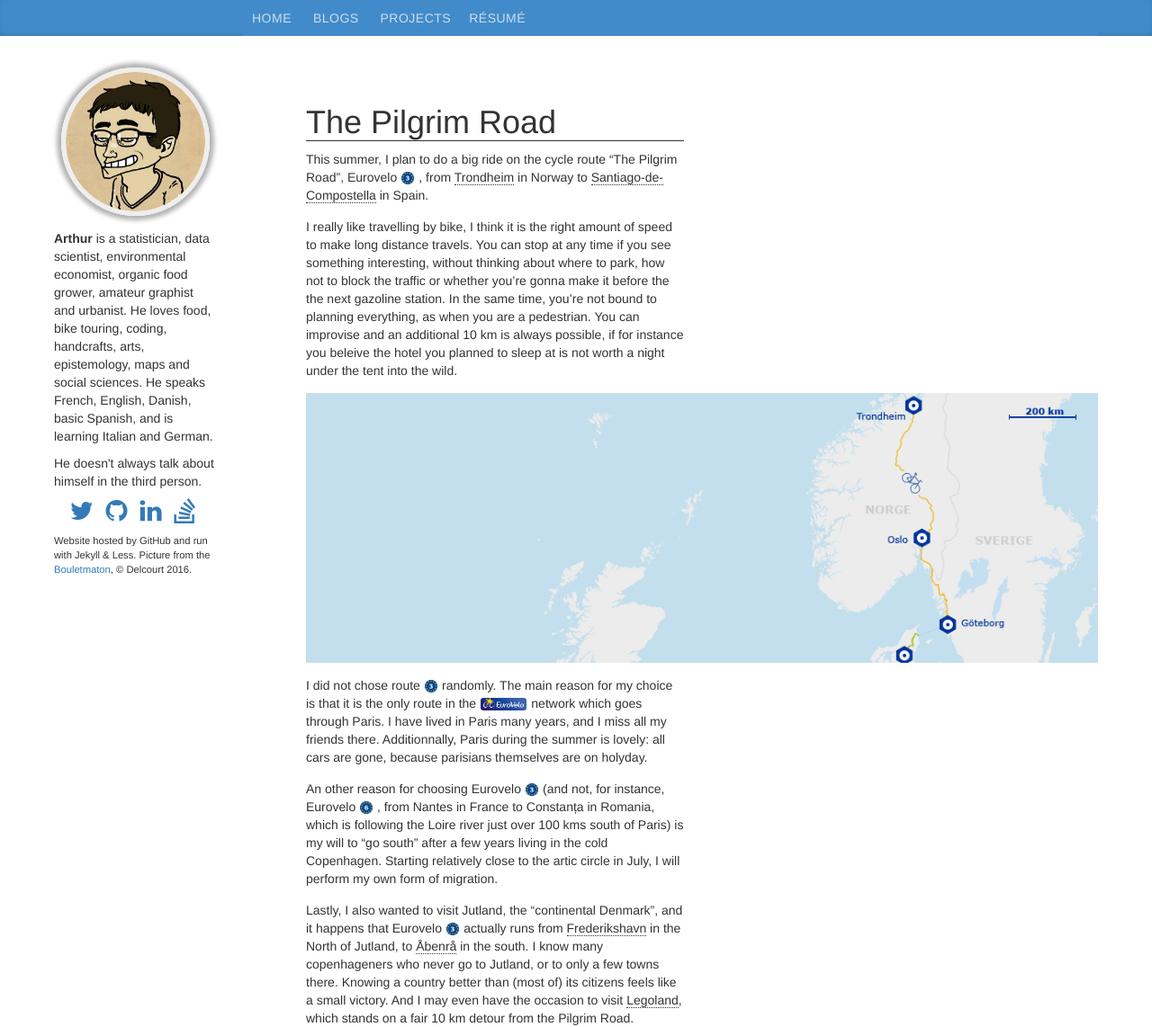
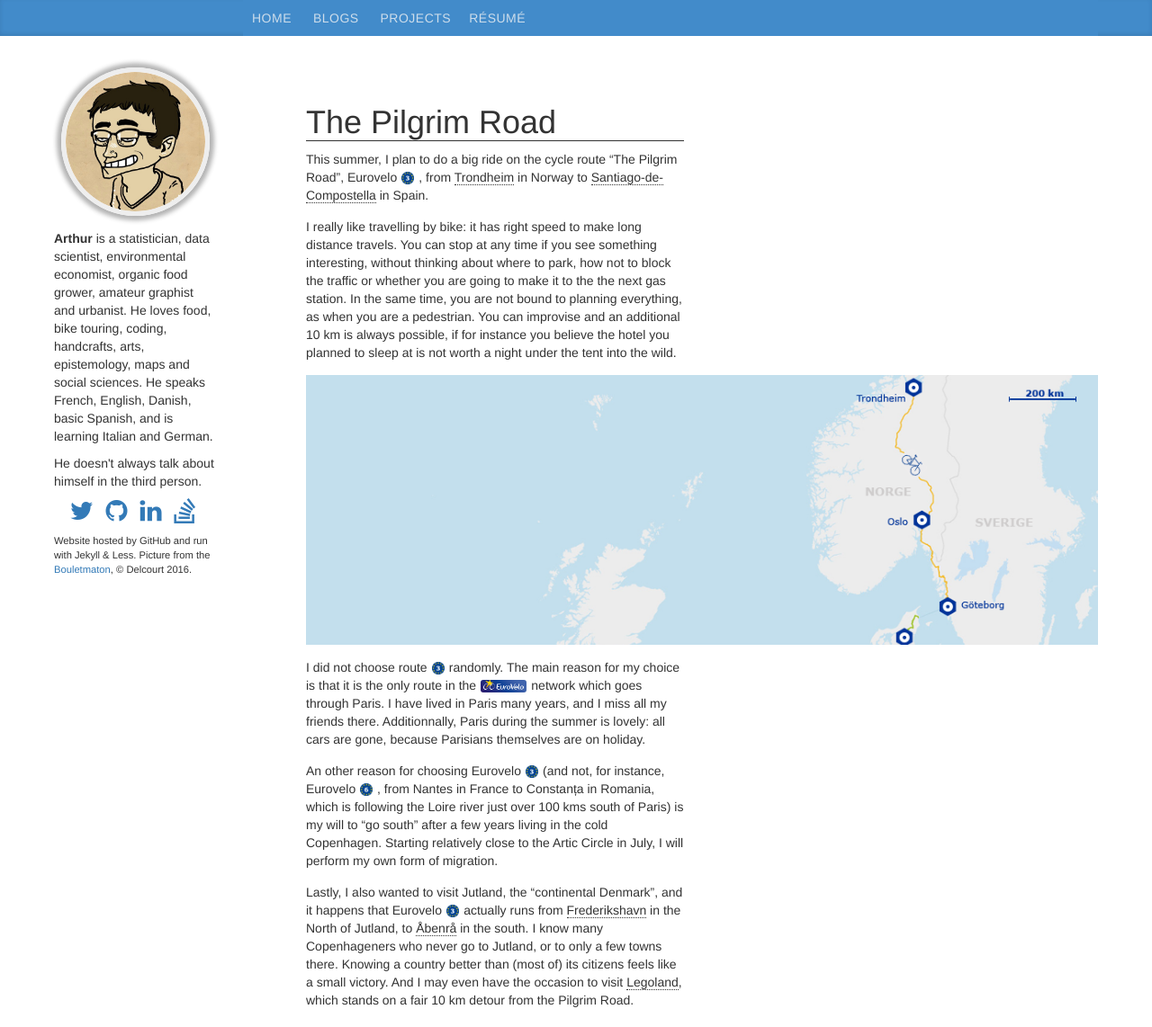
Before and after one commit to katossky/katossky.github.io, a Jekyll site: the page built from _posts/2016-01-01-the-pilgrim-road.md, in a window 1280 px wide and 1142 px high. Shown: the whole window at 90% size. Built offline with Jekyll 4.4.1, drawn with Linux system fonts in a browser that asks for light colours.

Commit message:
proofread the pilgrim road with Antoine

```diff
--- a/_posts/2016-01-01-the-pilgrim-road.md
+++ b/_posts/2016-01-01-the-pilgrim-road.md
@@ -8,12 +8,12 @@ thumbnail:  /img/thumbnails/the-pilgrim-road.png
 
 This summer, I plan to do a big ride on the cycle route "The Pilgrim Road", Eurovelo {% include logo.md what='ev3' %}, from [Trondheim](https://fr.wikipedia.org/wiki/Trondheim){: .discreet} in Norway to [Santiago-de-Compostella](https://en.wikipedia.org/wiki/Santiago_de_Compostela){: .discreet} in Spain. <!-- http://stackoverflow.com/questions/2017001/adding-a-class-attribute-to-a-hyperlink-in-markdown#3062435 -->
 
-I really like travelling by bike, I think it is the right amount of speed to make long distance travels. You can stop at any time if you see something interesting, without thinking about where to park, how not to block the traffic or whether you're gonna make it before the the next gazoline station. In the same time, you're not bound to planning everything, as when you are a pedestrian. You can improvise and an additional 10 km is always possible, if for instance you beleive the hotel you planned to sleep at is not worth a night under the tent into the wild.
+I really like travelling by bike: it has right speed to make long distance travels. You can stop at any time if you see something interesting, without thinking about where to park, how not to block the traffic or whether you are going to make it to the the next gas station. In the same time, you are not bound to planning everything, as when you are a pedestrian. You can improvise and an additional 10 km is always possible, if for instance you believe the hotel you planned to sleep at is not worth a night under the tent into the wild.
 
 <div class='wide scroll'><img title="The track of Eurovelo 3 - North" src="/img/eurovelo-3-track.png"/></div>
 
-I did not chose route {% include logo.md what='ev3' %} randomly. The main reason for my choice is that it is the only route in the {% include logo.md what='eurovelo' %} network which goes through Paris. I have lived in Paris many years, and I miss all my friends there. Additionnally, Paris during the summer is lovely: all cars are gone, because parisians themselves are on holyday.
+I did not choose route {% include logo.md what='ev3' %} randomly. The main reason for my choice is that it is the only route in the {% include logo.md what='eurovelo' %} network which goes through Paris. I have lived in Paris many years, and I miss all my friends there. Additionnally, Paris during the summer is lovely: all cars are gone, because Parisians themselves are on holiday.
 
-An other reason for choosing Eurovelo {% include logo.md what='ev3' %} (and not, for instance, Eurovelo {% include logo.md what='ev6' %}, from Nantes in France to Constanța in Romania, which is following the Loire river just over 100 kms south of Paris) is my will to "go south" after a few years living in the cold Copenhagen. Starting relatively close to the artic circle in July, I will perform my own form of migration.
+An other reason for choosing Eurovelo {% include logo.md what='ev3' %} (and not, for instance, Eurovelo {% include logo.md what='ev6' %}, from Nantes in France to Constanța in Romania, which is following the Loire river just over 100 kms south of Paris) is my will to "go south" after a few years living in the cold Copenhagen. Starting relatively close to the Artic Circle in July, I will perform my own form of migration.
 
-Lastly, I also wanted to visit Jutland, the "continental Denmark", and it happens that Eurovelo {% include logo.md what='ev3' %} actually runs from [Frederikshavn](https://en.wikipedia.org/wiki/Frederikshavn){: .discreet} in the North of Jutland, to [Åbenrå](https://en.wikipedia.org/wiki/Aabenraa){: .discreet} in the south. I know many copenhageners who never go to Jutland, or to only a few towns there. Knowing a country better than (most of) its citizens feels like a small victory. And I may even have the occasion to visit <a class='discreet' href="https://fr.wikipedia.org/wiki/Legoland_Billund">Legoland</a>, which stands on a fair 10 km detour from the Pilgrim Road.
+Lastly, I also wanted to visit Jutland, the "continental Denmark", and it happens that Eurovelo {% include logo.md what='ev3' %} actually runs from [Frederikshavn](https://en.wikipedia.org/wiki/Frederikshavn){: .discreet} in the North of Jutland, to [Åbenrå](https://en.wikipedia.org/wiki/Aabenraa){: .discreet} in the south. I know many Copenhageners who never go to Jutland, or to only a few towns there. Knowing a country better than (most of) its citizens feels like a small victory. And I may even have the occasion to visit <a class='discreet' href="https://fr.wikipedia.org/wiki/Legoland_Billund">Legoland</a>, which stands on a fair 10 km detour from the Pilgrim Road.
```
